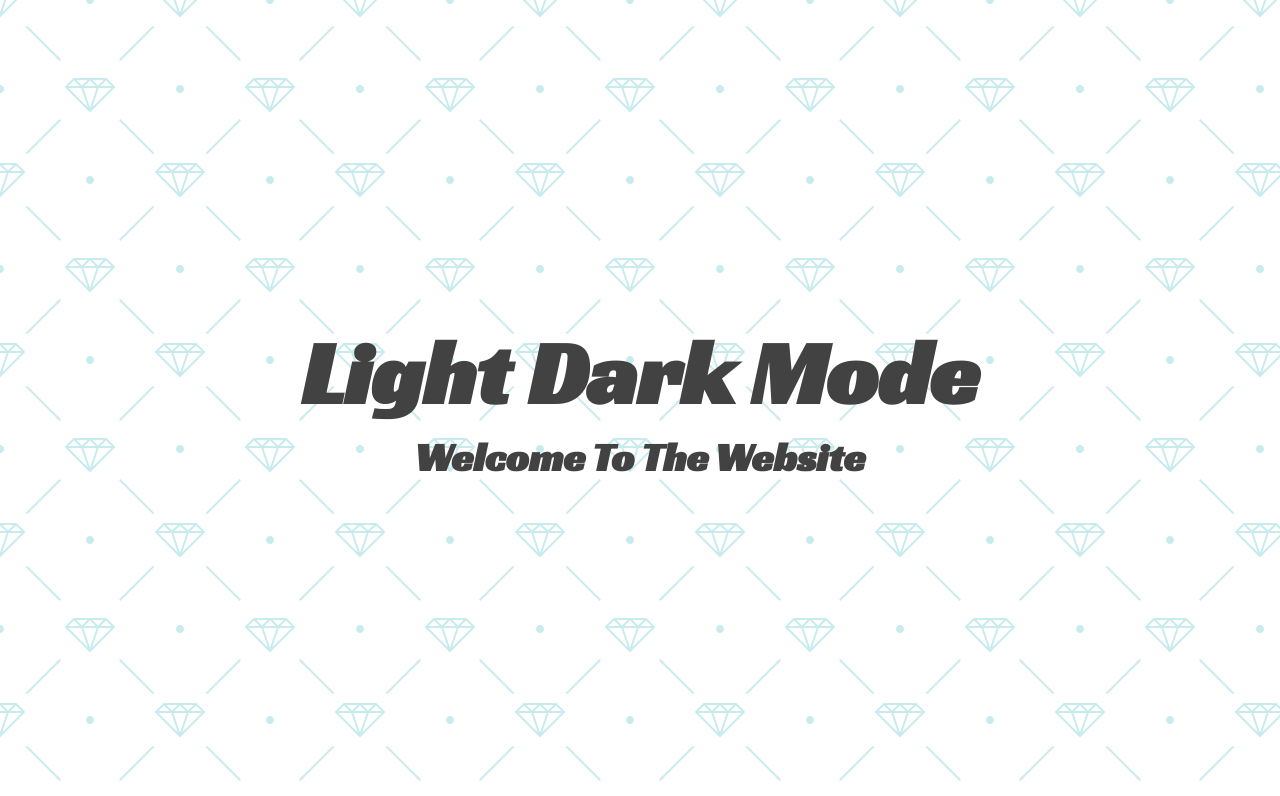
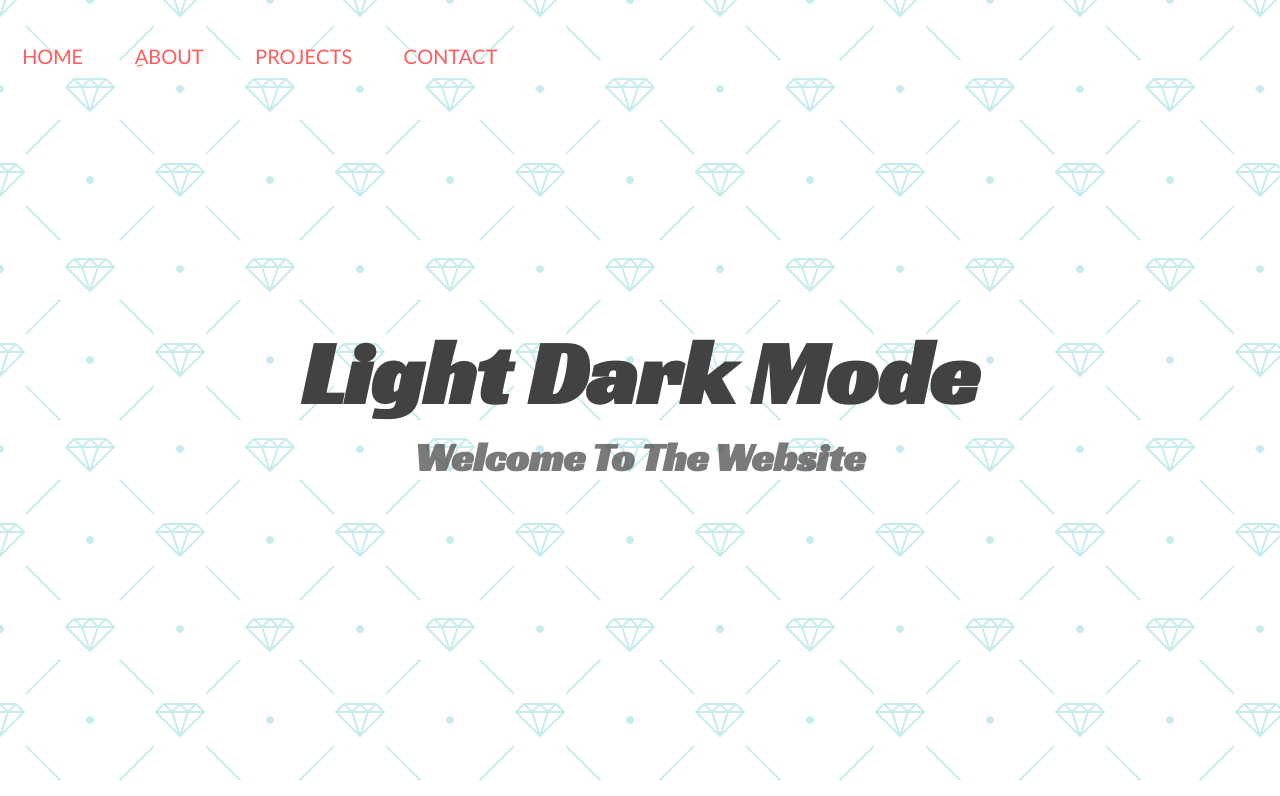
Before and after one commit to khaledrefaat/React-Projects, a React (Create React App) app in the folder dark-light mode/: page / in a window 1280 px wide. Shown: the top 796 px of the page. Built offline with nearby package versions, Linux system fonts and the light colour scheme.

Commit message:
basic nav

```diff
--- a/dark-light mode/src/component/App.js
+++ b/dark-light mode/src/component/App.js
@@ -1,6 +1,7 @@
 import React, { useState } from 'react';
 import './App.css';
 import './typography.css';
+import Nav from './Nav';
 import Home from './Home';
 import Undraw from './Undraw';
 import Buttons from './Buttons';
@@ -8,6 +9,7 @@
 const App = () => {
 	return (
 		<div>
+			<Nav />
 			<Home />
 			<Undraw />
 			<Buttons />
--- /dev/null
+++ b/dark-light mode/src/component/Nav.css
@@ -0,0 +1,17 @@
+.list {
+    position: fixed;
+    top: 3rem;
+}
+
+nav .list-item {
+    font-size: 2rem;
+    text-transform: uppercase !important ;
+    color: var(--primary-color) !important;
+    cursor: pointer;
+    transition: .3s all ease-out !important;
+}
+
+nav .list-item:hover {
+    background-color: transparent !important;
+    color: var(--on-background) !important;
+}
--- a/dark-light mode/src/component/Nav.js
+++ b/dark-light mode/src/component/Nav.js
@@ -0,0 +1,23 @@
+import React from 'react';
+import './Nav.css';
+
+const Nav = () => {
+	return (
+		<nav className="ui secondary menu list">
+			<a href="#" className="item list-item">
+				home
+			</a>
+			<a href="#" className="item list-item">
+				ِabout
+			</a>
+			<a href="#" className="item list-item">
+				projects
+			</a>
+			<a href="#" className="item list-item">
+				contact
+			</a>
+		</nav>
+	);
+};
+
+export default Nav;
--- a/dark-light mode/src/component/typography.css
+++ b/dark-light mode/src/component/typography.css
@@ -13,4 +13,5 @@
 
 .heading-2 {
     font-size: 4rem;
+    color: var(--on-background-alt)
 }
```
Also changed, not shown: 1 other file (tests, documents, lock files or other folders).
